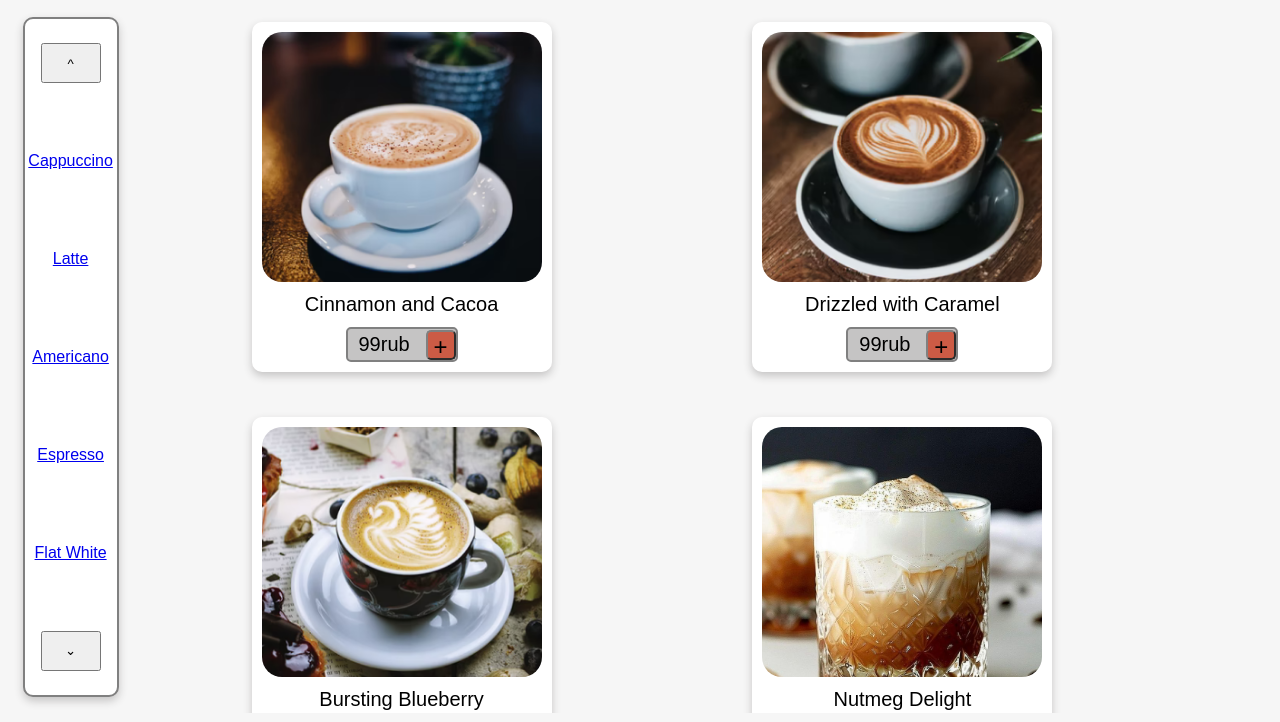
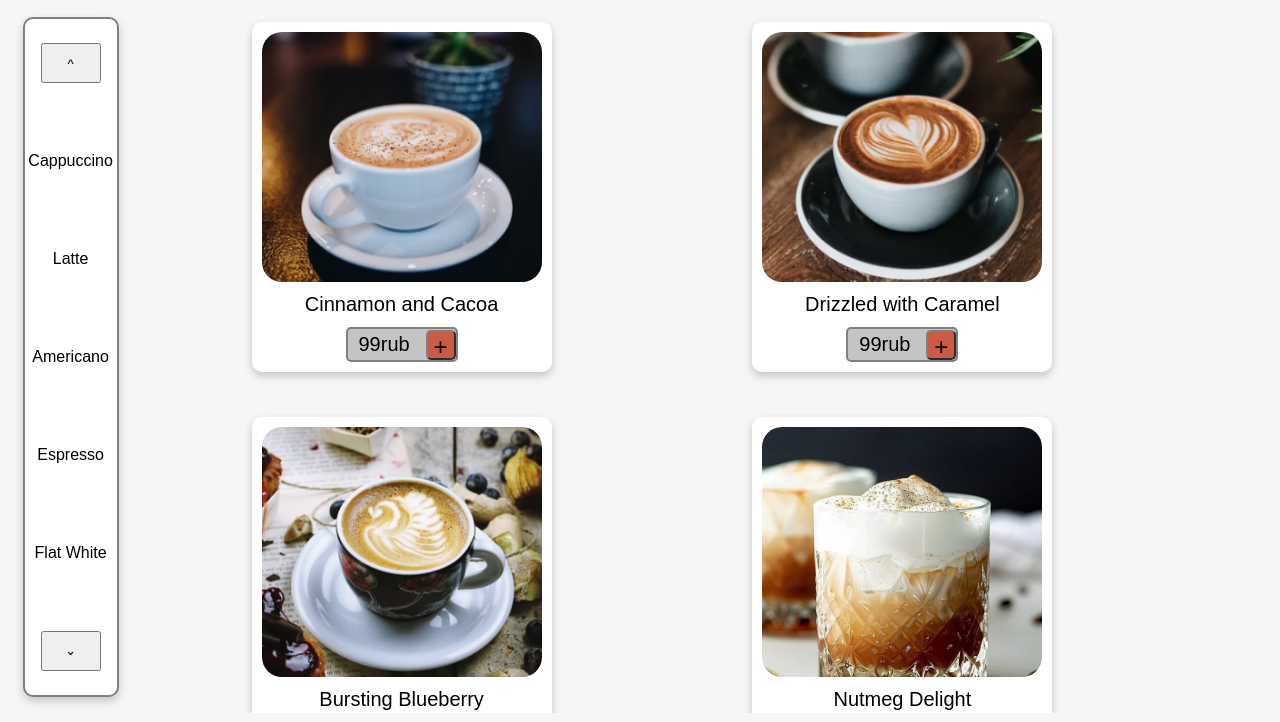
Before and after one commit to flan1e/Web-Tech_Project, a plain HTML site: page index.html in a window 1280 px wide. Shown: the part 78-800 px from the top of the page. Drawn offline with Linux system fonts and the light colour scheme.

Commit message:
fix: убрано выделение гиперссылок; попытка фикса gh pages

```diff
--- a/style.css
+++ b/style.css
@@ -208,6 +208,12 @@ section
 .slider_selected p
 {
     margin: auto auto;
+}
+
+.slider_type a
+{
+    color: black;
+    text-decoration: none;
 }
 
 #coffee_card_header
```
